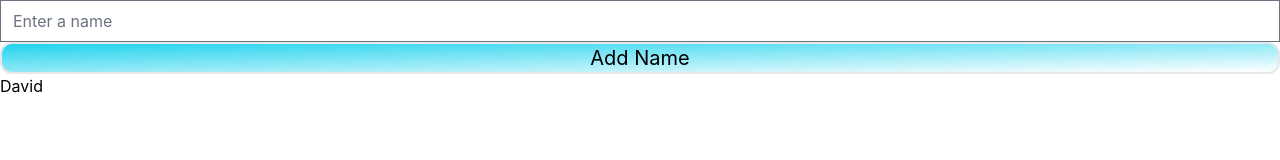
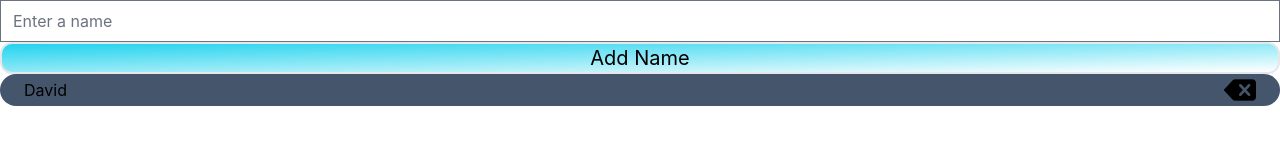
Before and after one commit to davidmonterrosa/MonterrosaDCEnhancedRandomNameGenerator, a website with bundled scripts: page index.html in a window 1280 px wide. Built offline with nearby package versions, Linux system fonts and the light colour scheme.

Commit message:
Added image and changes to index

```diff
--- a/index.html
+++ b/index.html
@@ -16,9 +16,9 @@
             <button id="addName" class="rounded-xl border-2 bg-gradient-to-br from-cyan-400 to-green-300 text-xl hover:cursor-pointer">Add Name</button>
         </div>
         <section id="namesDisplayArea">
-            <div>
+            <div class="flex justify-between items-center rounded-2xl bg-slate-600 px-6">
                 <h1>David</h1>
-                <button><img src="" alt=""></button>
+                <button id="removeNameBtn" class="w-8"><img src="./assets/icons/delete.png" alt="Remove name from list"></button>
             </div>
 
         </section>
```
Also changed, not shown: assets/icons/delete.png (renamed from assets/icons/delete copy.png), src/output.css.
